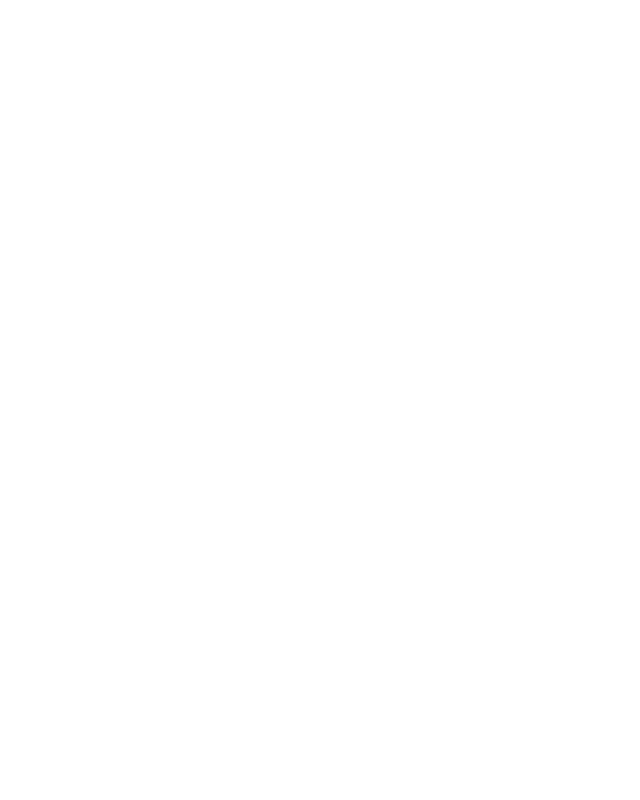
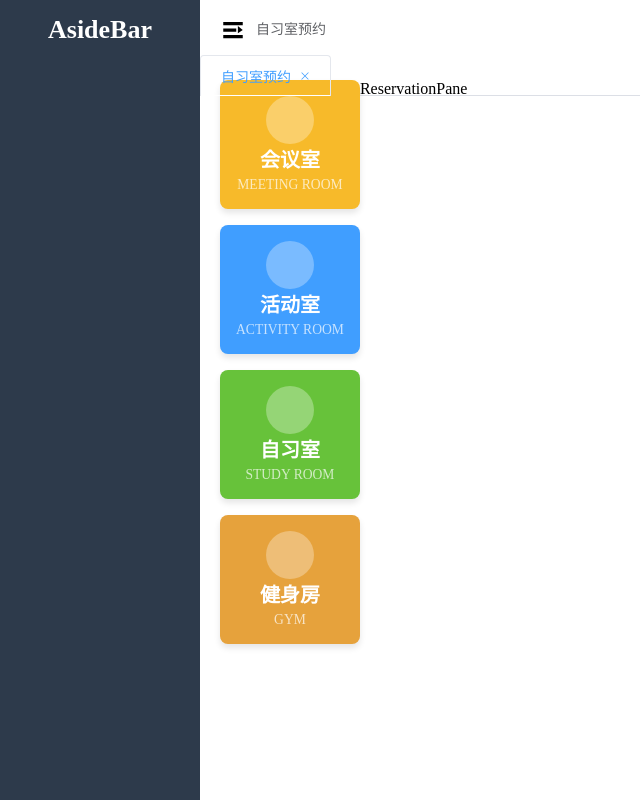
Before and after one commit to sustech-cs304/team-project-24spring-39, a Vue app in the folder se_frontend/: page /reservation in a window 1280 px wide. Before the commit this address had no page. Shown: the whole page, without its empty margins (0-640 px from the left). Built offline with nearby package versions, Linux system fonts and the light colour scheme; what makeit-captcha would draw is missing.

Commit message:
预约页面左侧卡片初步做好

```diff
--- /dev/null
+++ b/se_frontend/src/component/Reservation/PlaceOptions.vue
@@ -0,0 +1,112 @@
+<script setup>
+import { ref } from "vue";
+
+const rooms = ref([
+  {
+    id: 1,
+    name: "会议室",
+    description: "MEETING ROOM",
+    icon: "icon-meeting",
+    color: "#F7BA2A",
+  },
+  {
+    id: 2,
+    name: "活动室",
+    description: "ACTIVITY ROOM",
+    icon: "icon-activity",
+    color: "#409EFF",
+  },
+  {
+    id: 3,
+    name: "自习室",
+    description: "STUDY ROOM",
+    icon: "icon-study",
+    color: "#67C23A",
+  },
+  {
+    id: 4,
+    name: "健身房",
+    description: "GYM",
+    icon: "icon-gym",
+    color: "#E6A23C",
+  },
+]);
+</script>
+
+<template>
+  <div class="room-list">
+    <div
+      v-for="room in rooms"
+      :key="room.id"
+      class="room-card"
+      :style="{ backgroundColor: room.color }"
+    >
+      <i :class="room.icon"></i>
+      <div class="room-name">{{ room.name }}</div>
+      <div class="room-description">{{ room.description }}</div>
+    </div>
+  </div>
+</template>
+
+<style scoped lang="scss">
+.room-list {
+  display: flex;
+  flex-direction: column;
+  gap: 1rem; // 间隔
+}
+
+.room-card {
+  display: flex;
+  flex-direction: column;
+  align-items: center;
+  padding: 1rem;
+  border-radius: 0.5rem;
+  color: white;
+  cursor: pointer;
+  box-shadow: 0 4px 6px 0 rgba(0, 0, 0, 0.1);
+  transition: box-shadow 0.3s, transform 0.3s;
+
+  &:hover {
+    box-shadow: 0 6px 12px 0 rgba(0, 0, 0, 0.2);
+    transform: translateY(-5px);
+  }
+
+  i {
+    // 假设使用的是 Font Awesome 或类似的图标库
+    font-size: 2rem; // 设置图标的大小
+    //margin-right: 1rem;
+    width: 3rem; // 确保图标的宽度，如果图标是方形的
+    height: 3rem; // 确保图标的高度，如果图标是方形的
+    background-color: rgba(255, 255, 255, 0.3); // 图标背景色半透明
+    display: flex;
+    justify-content: center;
+    align-items: center;
+    border-radius: 50%; // 图标为圆形
+  }
+
+  .room-name {
+    font-size: 1.25rem; // 房间名称的字体相对较大
+    font-weight: bold; // 房间名称加粗
+    margin-bottom: 0.25rem; // 与房间描述之间的间隔
+  }
+
+  .room-description {
+    font-size: 0.85rem; // 房间描述的字体相对较小
+    opacity: 0.7; // 房间描述的透明度减少，看起来更轻
+  }
+}
+
+// 预先定义好的图标类
+.icon-meeting {
+  /* 使用相应的图标库类名 */
+}
+.icon-activity {
+  /* 使用相应的图标库类名 */
+}
+.icon-study {
+  /* 使用相应的图标库类名 */
+}
+.icon-gym {
+  /* 使用相应的图标库类名 */
+}
+</style>
--- /dev/null
+++ b/se_frontend/src/component/Reservation/ReservationPane.vue
@@ -0,0 +1,7 @@
+<script setup></script>
+
+<template>
+  <div>ReservationPane</div>
+</template>
+
+<style scoped lang="scss"></style>
--- a/se_frontend/src/router/index.js
+++ b/se_frontend/src/router/index.js
@@ -41,6 +41,15 @@
         },
         component: () => import("../views/courseEvaluate.vue"),
       },
+      {
+        path: "/reservation",
+        name: "reservation",
+        meta: {
+          title: "自习室预约",
+          breadcrumb: ["自习室预约"],
+        },
+        component: () => import("../views/Reservation.vue"),
+      },
     ],
   },
 ];
--- a/se_frontend/src/views/Home.vue
+++ b/se_frontend/src/views/Home.vue
@@ -1,7 +1,7 @@
 <script setup>
 import { ref, computed } from "vue";
 import { useStore } from "vuex";
-import HorizonTimeLine from "@/component/HorizonTimeLine.vue";
+import HorizonTimeLine from "@/component/Home/HorizonTimeLine.vue";
 
 const store = useStore();
 
--- /dev/null
+++ b/se_frontend/src/views/Reservation.vue
@@ -0,0 +1,17 @@
+<script setup>
+import PlaceOptions from "@/component/Reservation/PlaceOptions.vue";
+import ReservationPane from "@/component/Reservation/ReservationPane.vue";
+</script>
+
+<template>
+  <el-row>
+    <el-col span="6" class="place-options">
+      <place-options />
+    </el-col>
+    <el-col span="18" class="reservation_pane">
+      <ReservationPane />
+    </el-col>
+  </el-row>
+</template>
+
+<style scoped lang="scss"></style>
```
Also changed, not shown: se_frontend/src/component/Home/HorizonTimeLine.vue (renamed from se_frontend/src/component/HorizonTimeLine.vue).
